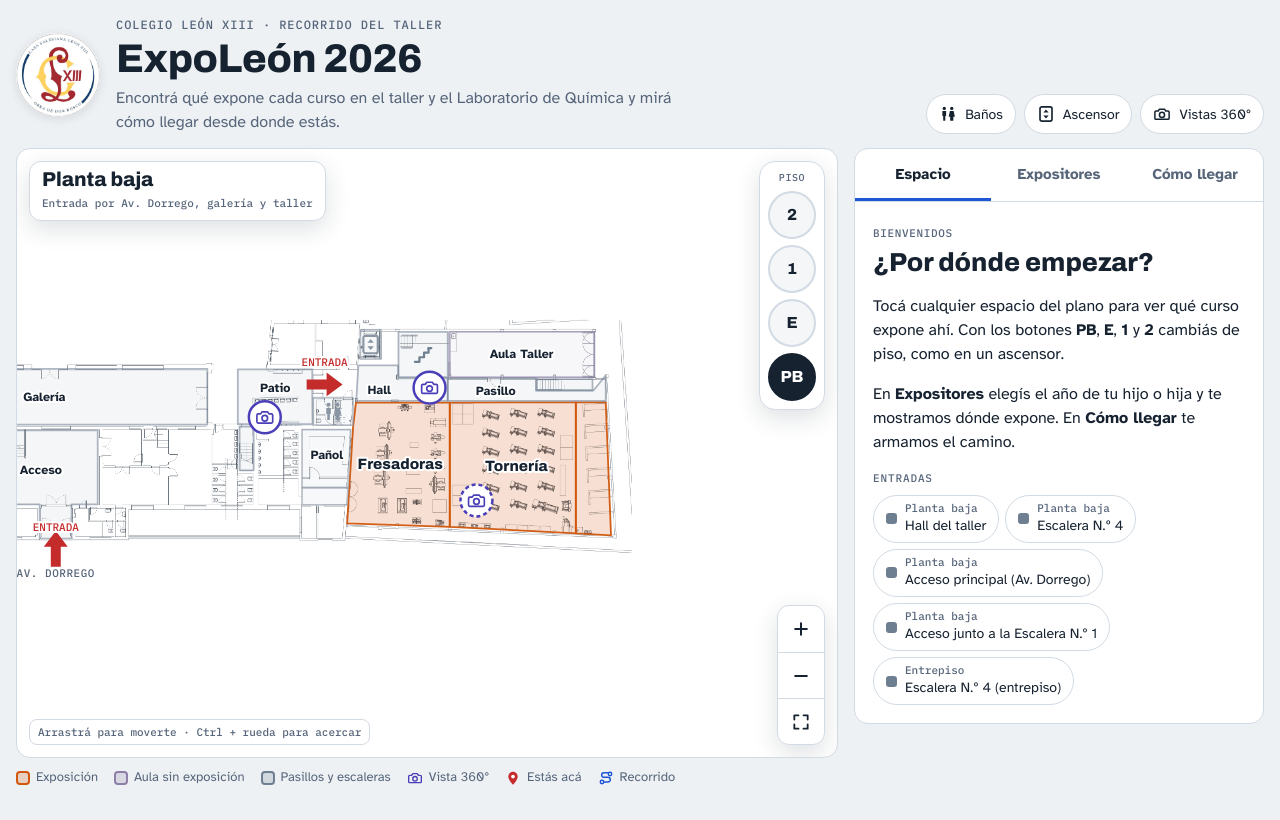
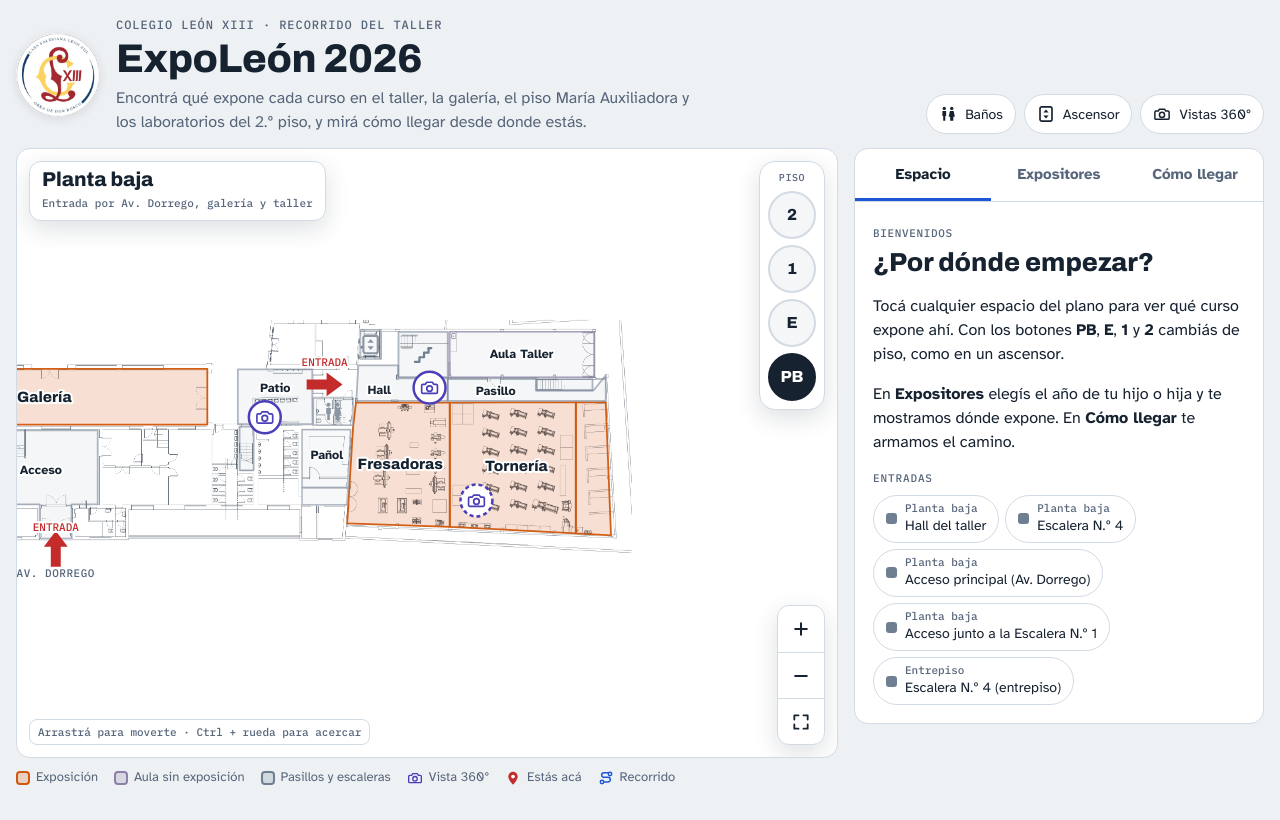
Before and after one commit to JuanSolisA/expoleon-2026, a plain HTML site: page index.html in a window 1280 px wide. Drawn offline with Linux system fonts and the light colour scheme.

Commit message:
Proyectos de ExpoLeón 2026 según el cuadro: galería, piso María Auxiliadora, laboratorios del 2.º piso y correcciones del taller
Co-Authored-By: Claude Opus 5.5 <noreply@anthropic.com>
Claude-Session: https://claude.ai/code/session_01Piu8mULpbu1xk8sxH92iMM

```diff
--- a/index.html
+++ b/index.html
@@ -145,6 +145,7 @@ h3{font-family:var(--f-mono);font-weight:500;font-size:11px;letter-spacing:.08em
 .who li{display:grid;grid-template-columns:auto minmax(0,1fr);gap:4px 10px;font-size:16px;line-height:1.35}
 .who li::before{content:"";width:7px;height:7px;border-radius:50%;background:var(--expo);margin-top:8px}
 .who b{font-weight:700}
+.who.proj small{display:block;font-size:13.5px;color:var(--muted);margin-top:2px}
 .years{display:flex;flex-wrap:wrap;gap:6px}
 .yr{font-family:var(--f-mono);font-size:12px;padding:2px 8px;border-radius:999px;border:1px solid color-mix(in srgb,var(--expo) 50%,var(--line));color:var(--ink)}
 .doc{font-size:14px;color:var(--muted)}
@@ -306,7 +307,7 @@ h3{font-family:var(--f-mono);font-weight:500;font-size:11px;letter-spacing:.08em
     <div style="min-width:0">
     <div class="eyebrow">Colegio León XIII<span class="long"> · Recorrido del taller</span></div>
     <h1>ExpoLeón 2026</h1>
-    <p class="lede">Encontrá qué expone cada curso en el taller y el Laboratorio de Química y mirá cómo llegar desde donde estás.</p>
+    <p class="lede">Encontrá qué expone cada curso en el taller, la galería, el piso María Auxiliadora y los laboratorios del 2.º piso, y mirá cómo llegar desde donde estás.</p>
     </div>
   </div>
   <div class="quick" aria-label="Accesos rápidos">
@@ -408,9 +409,9 @@ const FLOORS = {
   ep:{label:"Entrepiso", to:"el entrepiso", key:"E", level:1, w:2400, h:851, home:[1150,430], note:"CNC, Renovables, Producción y más",
       entries:[{x:1080,y:678,rot:0}],
       voids:[{x:1830,y:580,t:"VACÍO SOBRE EL TALLER"},{x:1030,y:330,t:"VACÍO SOBRE GALERÍA"}]},
-  p1:{label:"1.er piso", to:"el 1.er piso", key:"1", level:2, w:2897, h:2512, home:[1912,2127], note:"PLC, Laboratorio, Taller Base y patio de María Auxiliadora",
+  p1:{label:"1.er piso", to:"el 1.er piso", key:"1", level:2, w:2897, h:2512, home:[1912,2127], note:"Taller (PLC, Mediciones, Base) y piso María Auxiliadora",
       entries:[], voids:[{x:1300,y:1000,t:"VACÍO SOBRE PATIO CENTRAL"},{x:1604,y:2443,t:"AZOTEA NO TRANSITABLE"}]},
-  p2:{label:"2.º piso", to:"el 2.º piso", key:"2", level:3, w:1121, h:1307, home:[560,680], note:"Laboratorio de Química · sector Dorrego",
+  p2:{label:"2.º piso", to:"el 2.º piso", key:"2", level:3, w:1121, h:1307, home:[560,680], note:"Laboratorios de Química y Alimentos · Dorrego",
       entries:[], voids:[]}
 };
 const ORDER = ["pb","ep","p1","p2"];
@@ -421,13 +422,13 @@ const ORDER = ["pb","ep","p1","p2"];
 const ZONES = [
   // Planta baja
   {id:"fresadoras", f:"pb", name:"Fresadoras", kind:"expo", lp:[2521,492],
-   who:["2.º año","3.º A y B"], years:[2,3], docentes:["Raimondo"],
+   who:["2.º año","3.º A y B"], years:[2,3], docentes:["Raimondo"], proj:[{t:"Muestra de trabajos y actividad en vivo"}],
    desc:"Primer sector de la nave entrando desde el hall, con las fresadoras y las máquinas herramienta.", links:["hall","torneria","deposito"]},
   {id:"torneria", f:"pb", name:"Tornería", kind:"expo", lp:[2917,497],
-   who:["2.º año","3.º A y B","4.º A"], years:[2,3,4], docentes:["Laino"],
+   who:["2.º año","3.º A y B","4.º A"], years:[2,3,4], docentes:["Laino"], proj:[{t:"Muestra de trabajos y actividad en vivo"}],
    desc:"El centro de la nave: tornos en tres filas, con mesas de trabajo a los costados.", links:["fresadoras","soldadura","pasillo"]},
   {id:"soldadura", f:"pb", name:"Soldadura", kind:"expo", lp:[3180,510],
-   who:["2.º año","3.º A y B"], years:[2,3], docentes:["Albreth"],
+   who:["2.º año","3.º A y B"], years:[2,3], docentes:["Albreth"], proj:[{t:"Muestra de trabajos y actividad en vivo"}],
    desc:"Al fondo de la nave, contra la pared: cinco boxes de soldadura.", links:["torneria","pasillo","escalera-recta"]},
   {id:"aula-taller", f:"pb", name:"Aula Taller", kind:"aula", lp:[2935,118], dims:"14,02 m × 4,50 m",
    desc:"Aula al costado de la nave. Se entra por la puerta que da al pasillo del taller.", links:["pasillo","escalera-recta"]},
@@ -443,7 +444,9 @@ const ZONES = [
    desc:"Entrada por la puerta reja del patio. Sube al entrepiso, donde sale al pasillo de Proyecto, y sigue al 1.er piso.", links:["patio","ep-escaleras"]},
   {id:"patio", f:"pb", name:"Patio de bebederos", short:"Patio", kind:"circ", lp:[2095,231],
    desc:"Une la galería del colegio con el taller. De acá salen la entrada al hall y la Escalera N.º 4.", links:["hall","escalera-4","banos","galeria"]},
-  {id:"galeria", f:"pb", name:"Galería", kind:"circ", lp:[1307,264],
+  {id:"galeria", f:"pb", name:"Galería", kind:"expo", lp:[1307,264],
+   who:["5.º BAECO-BAGRA","Todos los años: Proyectos de Año"], years:[1,2,3,4,5,6], docentes:["Rivarola","Díaz","Equipos de Curso"],
+   proj:[{t:"Sabores Salesianos",c:"5.º",d:"Rivarola y Díaz",a:"BAECO-BAGRA"},{t:"Proyectos de Año",c:"Todos los años",d:"Equipos de Curso"}],
    desc:"Galería del colegio con ventanales al patio central. Une el acceso de Av. Dorrego y la Escalera N.º 1 con el patio de bebederos, la Escalera N.º 4 y el taller.", links:["acceso-dorrego","acceso-lateral","patio"]},
   {id:"acceso-dorrego", f:"pb", name:"Acceso principal (Av. Dorrego)", short:"Acceso", kind:"circ", lp:[1295,513], entry:true,
    desc:"Entrada principal del colegio por Av. Dorrego. Desde el hall de acceso se pasa a la galería y de ahí al taller.", links:["galeria"]},
@@ -464,8 +467,8 @@ const ZONES = [
   {id:"ep-produccion", f:"ep", name:"Producción", kind:"expo", lp:[387,597], dims:"10,00 m × 8,46 m",
    who:["Producción de 1.º año","Proyecto de 1.º y 2.º año"], years:[1,2], docentes:["Ciapessoni","Solís"],
    desc:"El aula más grande del entrepiso. Se entra desde el pasillo.", links:["ep-pasillo","ep-dibujo"]},
-  {id:"ep-dibujo", f:"ep", name:"Dibujo Técnico", short:"Dibujo", kind:"expo", lp:[728,597], dims:"7,69 m × 5,52 m",
-   who:["Dibujo de 2.º y 3.º año","Física de 2.º año"], years:[2,3], docentes:["Tizziana","Mansilla"],
+  {id:"ep-dibujo", f:"ep", name:"Tecnología de la Representación", short:"Dibujo", alt:"Dibujo Técnico", kind:"expo", lp:[728,597], dims:"7,69 m × 5,52 m",
+   who:["Dibujo de 2.º y 3.º año","Física de 2.º año"], years:[2,3], docentes:["Pierdominici","Mansilla"],
    desc:"Al lado de Producción. Se entra desde el pasillo.", links:["ep-pasillo","ep-produccion"]},
   {id:"ep-pasillo", f:"ep", name:"Pasillo de Producción", short:"Pasillo", kind:"circ", lp:[540,453],
    desc:"Pasillo con rampa y barandas que corre por delante de Producción y Dibujo Técnico. Sus ventanas dan al patio de planta baja. Al final sigue hacia el pasillo de Proyecto y el hall del entrepiso. La puerta oscura de la derecha es un depósito, no la escalera.", links:["ep-escalera-3","ep-produccion","ep-dibujo","ep-deposito-escalera","ep-pasillo-proyecto","ep-hall"]},
@@ -480,17 +483,17 @@ const ZONES = [
   {id:"ep-hall", f:"ep", name:"Hall del entrepiso", short:"Hall", kind:"circ", lp:[1310,250],
    desc:"Distribuidor del entrepiso. Une Proyecto, Renovables, el ascensor, la escalera del hall y la pasarela sobre la nave.", links:["ep-pasillo","ep-pasillo-proyecto","ep-renovables","ep-ascensor","ep-escalera-hall","ep-pasarela","ep-deposito"]},
   {id:"ep-aula", f:"ep", name:"Proyecto", kind:"expo", lp:[1300,620], dims:"10,49 m × 4,14 m",
-   who:["3.º año: Control y Proyecto"], years:[3], docentes:["Teglia","Guarita"],
+   who:["3.º año: Control y Proyecto"], years:[3], docentes:["De Vita"],
    desc:"Aula sobre la pared inclinada del edificio. Se entra por el pasillo de Proyecto, el que baja hacia la Escalera N.º 4.", links:["ep-pasillo-proyecto"]},
   {id:"ep-renovables", f:"ep", name:"Renovables", kind:"expo", lp:[1290,108], dims:"7,08 m × 4,00 m",
-   who:["6.º Mecánica"], years:[6], docentes:["De Vita"],
+   who:["6.º Mecánica"], years:[6], docentes:["Teglia Albano","Huarita"], proj:[{t:"Laboratorio de la instalación solar fotovoltaica",c:"6.º Mecánica (IyEMyM)"}],
    desc:"Aula de energías renovables, al fondo del hall junto al ascensor.", links:["ep-hall","ep-ascensor"]},
   {id:"ep-ascensor", f:"ep", name:"Ascensor (entrepiso)", short:"Ascensor", kind:"serv", icon:"lift", lp:[1467,111],
    desc:"Comunica el entrepiso con el hall del taller, en planta baja.", links:["ep-hall","ascensor"]},
   {id:"ep-escalera-hall", f:"ep", name:"Escalera del hall (entrepiso)", short:"Escalera", kind:"circ", icon:"stairs", lp:[1659,150],
    desc:"Llega desde el hall del taller, en planta baja.", links:["ep-hall","ep-cnc","escalera-hall"]},
   {id:"ep-cnc", f:"ep", name:"CNC", kind:"expo", lp:[2024,147], dims:"14,02 m × 4,49 m",
-   who:["CNC de 4.º A","CNC de 5.º A y B","Proyecto de 5.º B"], years:[4,5], docentes:["Reula"],
+   who:["CNC de 4.º A","CNC de 5.º A y B","Proyecto de 5.º B"], years:[4,5], docentes:["Reula"], proj:[{t:"Muestra de trabajos y actividad en vivo",c:"4.º y 5.º"}],
    desc:"Sobre el Aula Taller de planta baja. Se entra desde la pasarela.", links:["ep-pasarela","ep-escalera-hall"]},
   {id:"ep-pasarela", f:"ep", name:"Rampa y pasarela", short:"Pasarela", kind:"circ", lp:[1830,288],
    desc:"Rampa suave desde el hall y pasarela con baranda sobre la nave: desde acá se ve todo el taller. Al fondo baja la escalera recta a planta baja.", links:["ep-hall","ep-cnc","escalera-recta"]},
@@ -509,7 +512,7 @@ const ZONES = [
    who:[], years:[], docentes:["Roche"],
    desc:"Abierto al Laboratorio por una fila de boxes de trabajo.", links:["p1-laboratorio","p1-automatizacion"]},
   {id:"p1-automatizacion", f:"p1", name:"Taller Base", kind:"expo", lp:[2132,1946],
-   who:["1.º y 2.º año"], years:[1,2], docentes:["Moyano"],
+   who:["1.º y 2.º año"], years:[1,2], docentes:["Moyano"], proj:[{t:"Tableros básicos de instalación eléctrica expuesta y bajo caño"}],
    desc:"Al lado del Box de Instalaciones. Se entra desde el Laboratorio.", links:["p1-laboratorio","p1-electricidad"]},
   {id:"p1-laboratorio", f:"p1", name:"Laboratorio de Mediciones", short:"Lab. Mediciones", kind:"expo", lp:[1912,2222],
    who:["Proyecto de 4.º Electrónica y PPI","Proyecto de 5.º año"], years:[4,5], docentes:["Alikasie","Pantozzi","Ceballos"],
@@ -526,22 +529,27 @@ const ZONES = [
    desc:"Oficina entre el Master y el Laboratorio de Mediciones.", links:["p1-electronica","p1-master"]},
   {id:"p1-paso-dir", f:"p1", name:"Paso de dirección", short:"Paso", kind:"circ", lp:[855,2097],
    desc:"Pasillo entre el patio de María Auxiliadora y el taller de PLC. Al costado están la dirección, la secretaría y la sala de maestros.", links:["p1-patio-ma","p1-electronica","p1-direccion","p1-sala-maestros"]},
-  {id:"p1-patio-ma", f:"p1", name:"Patio de María Auxiliadora", short:"Patio M. Auxiliadora", kind:"circ", lp:[514,1314],
+  {id:"p1-patio-ma", f:"p1", name:"Patio cubierto (Piso María Auxiliadora)", short:"Patio cubierto", alt:"Patio de María Auxiliadora", kind:"expo", lp:[514,1314],
+   who:["1.º, 2.º y 3.º: Ciencias Sociales","1.º, 2.º, 4.º y 5.º BACOM: Comunicación"], years:[1,2,3,4,5], docentes:["Blanchet","Rojas","Nannini","Rodrigues Camabo","Blas Martín","Camaño"],
+   proj:[{"t": "Un viaje al pasado", "c": "1.º", "d": "Blanchet", "a": "Ciencias Sociales"}, {"t": "Cambiemos el cuento", "c": "2.º", "d": "Nannini, Blanchet, Tearoti y Alonso", "a": "Ciencias Sociales"}, {"t": "Del mapa al cuerpo", "c": "3.º", "d": "Rojas", "a": "Ciencias Sociales"}, {"t": "Efemérides", "c": "Nivel secundario", "d": "Docentes del área de Sociales", "a": "Ciencias Sociales"}, {"t": "Juego de las redes sociales", "c": "1.º BACOM", "d": "Rodrigues Camabo", "a": "Comunicación"}, {"t": "Cronistas escolares", "c": "2.º BACOM", "d": "Rodrigues Camabo", "a": "Comunicación"}, {"t": "Producciones radiales", "c": "4.º BACOM", "d": "Blas Martín", "a": "Comunicación"}, {"t": "Revista «Sin Berre»", "c": "5.º BACOM", "d": "Camaño", "a": "Comunicación"}],
    desc:"Patio techado del 1.er piso, del lado de la calle Cramer, frente a las aulas. En el extremo de la Escalera N.º 1 está el hall del mural, junto a la dirección; en el otro extremo, la Escalera N.º 2.", links:["p1-paso-dir","p1-escalera-1","p1-escalera-2","p1-aulas-cramer"]},
   {id:"p1-escalera-1", f:"p1", name:"Escalera N.º 1 (1.er piso)", short:"Esc. 1", kind:"circ", icon:"stairs", lp:[656,1931],
    desc:"Escalera N.º 1. Baja a planta baja, al acceso de Av. Dorrego más cercano a la esquina.", links:["p1-patio-ma","escalera-1"]},
   {id:"p1-escalera-2", f:"p1", name:"Escalera N.º 2 (1.er piso)", short:"Esc. 2", kind:"circ", icon:"stairs", lp:[594,194],
    desc:"Escalera N.º 2, en el extremo del patio que da a la calle Cramer.", links:["p1-patio-ma"]},
-  {id:"p1-aulas-cramer", f:"p1", name:"Aulas (1.er piso, lado Cramer)", short:"Aulas", kind:"aula", lp:[248,1143],
-   desc:"Aulas del 1.er piso sobre la calle Cramer, frente al patio de María Auxiliadora.", links:["p1-patio-ma"]},
+  {id:"p1-aulas-cramer", f:"p1", name:"Aulas 103 a 109 (Piso María Auxiliadora)", short:"Aulas 103–109", kind:"expo", lp:[248,1143],
+   who:["1.º a 5.º: Economía y Administración","3.º y 5.º BACOM: Comunicación","1.º a 5.º: Lengua y Literatura"], years:[1,2,3,4,5], docentes:["Pedró","Cortese","González Carbone","Pérez","De Tommaso","Rivarola","Camaño","Chiarelli","Guerrero"],
+   proj:[{"t": "¿Qué pasa en las redes? Taller de algoritmos para familias", "c": "5.º BACOM", "d": "Camaño", "a": "Aula 105 · 9.30 y 10.30 h"}, {"t": "Proyección de cortos Proyecto III y V", "c": "3.º y 5.º BACOM", "d": "Chiarelli", "a": "Aula 104 · 9 h (3.º) y 10 h (5.º)"}, {"t": "Viaje al centro", "c": "1.º, 2.º, 4.º y 5.º", "d": "Sánchez Burzomi, Guerrero, Reyna Morello y Zuluaga Zabalet", "a": "Aula 103 · Lengua y Literatura / Ciudadanía"}, {"t": "Comercialización y marketing: ¿de qué se trata?", "c": "4.º", "d": "Cortese", "a": "Aula 106 · Economía"}, {"t": "Modelos económicos y deuda externa en Argentina", "c": "5.º", "d": "Pedró", "a": "Aula 106 · Economía"}, {"t": "Proyectos presentados en Econ Joven 2027 (FCE-UBA)", "c": "5.º", "d": "Rivarola", "a": "Aula 106 · Economía"}, {"t": "Laboratorio de experiencias organizacionales", "c": "3.º", "d": "González Carbone y Pérez", "a": "Aula 107 · Economía"}, {"t": "Experiencias de organizaciones de la economía social, solidaria y popular", "c": "4.º", "d": "De Tommaso", "a": "Aula 108 · Economía"}, {"t": "Conociendo las organizaciones del barrio", "c": "1.º", "d": "Pedró", "a": "Aula 109 · Economía"}, {"t": "Juegoteca", "c": "2.º", "d": "Cortese", "a": "Aula 109 · Economía"}],
+   desc:"Aulas del 1.er piso sobre la calle Cramer, frente al patio cubierto.", links:["p1-patio-ma"]},
   {id:"p1-direccion", f:"p1", name:"Dirección y secretaría", short:"Dirección", kind:"serv", lp:[857,1931],
    desc:"Oficinas de dirección y secretaría, junto al paso.", links:["p1-paso-dir"]},
   {id:"p1-sala-maestros", f:"p1", name:"Sala de maestros", short:"Sala", kind:"serv", lp:[802,2314],
    desc:"Sala de maestros, al lado del paso de dirección.", links:["p1-paso-dir"]},
 
   // 2.º piso · sector Dorrego
-  {id:"p2-laboratorio", f:"p2", name:"Laboratorio de Química", short:"Lab. Química", kind:"expo", lp:[600,960],
-   who:[], years:[], docentes:[],
+  {id:"p2-laboratorio", f:"p2", name:"Laboratorios de Química y Alimentos", short:"Labs. Química y Alimentos", alt:"Agro y Ambiente", kind:"expo", lp:[600,960],
+   who:["2.º a 5.º: Agro y Ambiente"], years:[2,3,4,5], docentes:["Ledesma","Di Alessio","Salvá","Panza"],
+   proj:[{"t": "Producciones intensivas", "c": "2.º", "d": "Ledesma"}, {"t": "Evolución y alimentación", "c": "2.º", "d": "Di Alessio"}, {"t": "Conservas y encurtidos", "c": "3.º", "d": "Ledesma"}, {"t": "Kiosco saludable", "c": "4.º", "d": "Ledesma"}, {"t": "Taller de manipulación de alimentos (Zárate)", "c": "4.º", "d": "Ledesma"}, {"t": "Huerta, proyecto Zárate", "c": "4.º", "d": "Salvá"}, {"t": "Microplásticos", "c": "4.º", "d": "Panza"}, {"t": "Prácticas en la E.A.S. Don Bosco, Uribelarrea", "c": "5.º", "d": "Ledesma y Salvá"}, {"t": "Desarrollo de producto", "c": "5.º", "d": "Ledesma"}],
    desc:"Laboratorio con mesadas de trabajo con pileta, sobre la Av. Dorrego. Se entra desde el hall de la escalera o desde el aula.", links:["p2-hall","p2-aula"]},
   {id:"p2-aula", f:"p2", name:"Aula (2.º piso)", short:"Aula", kind:"aula", lp:[470,480],
    desc:"Aula con mesada, entre el hall de la escalera y la terraza.", links:["p2-hall","p2-laboratorio","p2-terraza","p2-hall-dorrego"]},
@@ -845,7 +853,9 @@ function whoBlock(z) {
   const docs = z.docentes || [];
   return `<div class="expocard">
     <h3 style="margin:0">Quién expone</h3>
-    ${z.who && z.who.length ? `<ul class="who">${z.who.map(w => `<li><span>${esc(w)}</span></li>`).join("")}</ul>` : `<p class="soon">Cursos a confirmar.</p>`}
+    ${z.proj && z.proj.length ? `<ul class="who proj">${z.proj.map(p => `<li><span><b>${esc(p.t)}</b>${[p.c, p.d, p.a].filter(Boolean).length ? `<small>${esc([p.c, p.d, p.a].filter(Boolean).join(" · "))}</small>` : ""}</span></li>`).join("")}</ul>` : ""}
+    ${z.proj && z.proj.length ? "" : z.who && z.who.length ? `<ul class="who">${z.who.map(w => `<li><span>${esc(w)}</span></li>`).join("")}</ul>` : `<p class="soon">Cursos a confirmar.</p>`}
+    ${z.proj && z.proj.length && z.who && z.who.length ? `<p class="doc">Cursos: ${esc(z.who.join(" · "))}</p>` : ""}
     ${z.years && z.years.length ? `<div class="years" aria-label="Años">${z.years.map(y => `<span class="yr">${ord(y)} año</span>`).join("")}</div>` : ""}
     ${docs.length ? `<p class="doc">${docs.length > 1 ? "Docentes referentes" : "Docente referente"}: <b>${esc(list(docs))}</b></p>` : ""}
   </div>`;
@@ -895,7 +905,7 @@ function renderExpos() {
   const q = norm(S.q);
   const items = ZONES.filter(z => z.kind === "expo")
     .filter(z => !S.year || (z.years || []).includes(S.year))
-    .filter(z => !q || norm([z.name, z.alt, ...(z.who || []), ...(z.docentes || []), FLOORS[z.f].label].join(" ")).includes(q));
+    .filter(z => !q || norm([z.name, z.alt, ...(z.who || []), ...(z.docentes || []), ...(z.proj || []).map(p => [p.t, p.c, p.d, p.a].join(" ")), FLOORS[z.f].label].join(" ")).includes(q));
   const out = $("#expoList");
   if (!items.length) {
     out.innerHTML = `<div class="empty">${q ? "No encontramos nada con esa búsqueda. Probá con otra palabra." : `No hay exposiciones cargadas para ${ord(S.year)} año.`}</div>`;
@@ -905,7 +915,9 @@ function renderExpos() {
   out.innerHTML = head + ORDER.map(f => {
     const it = items.filter(z => z.f === f); if (!it.length) return "";
     return `<div class="group"><h3>${esc(FLOORS[f].label)}</h3>${it.map(z => {
-      const who = S.year ? (z.who || []).filter(w => w.includes(ord(S.year))) : (z.who || []);
+      const yr = S.year ? ord(S.year) : "";
+      const pj = S.year && z.proj && z.proj.some(p => p.d) ? z.proj.filter(p => (p.c || "").includes(yr) || /todos|secundario/i.test(p.c || "")).map(p => p.t) : [];
+      const who = S.year ? (pj.length ? pj : (z.who || []).filter(w => w.includes(yr) || /todos/i.test(w))) : (z.who || []);
       return `<button type="button" class="item" data-go="${z.id}">
         <span class="dot" style="--c:${colorOf(z)}"></span>
         <span class="tx"><b>${esc(z.name)}</b><small>${who.length ? esc(who.join(" · ")) : "Cursos a confirmar"}</small></span>
```
